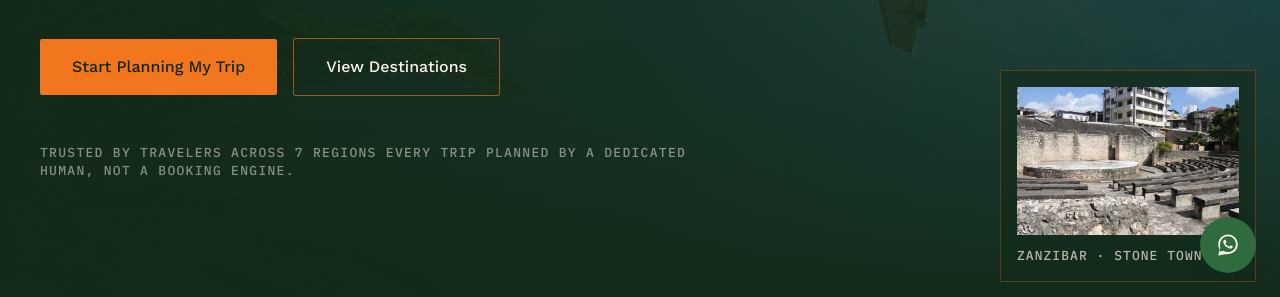
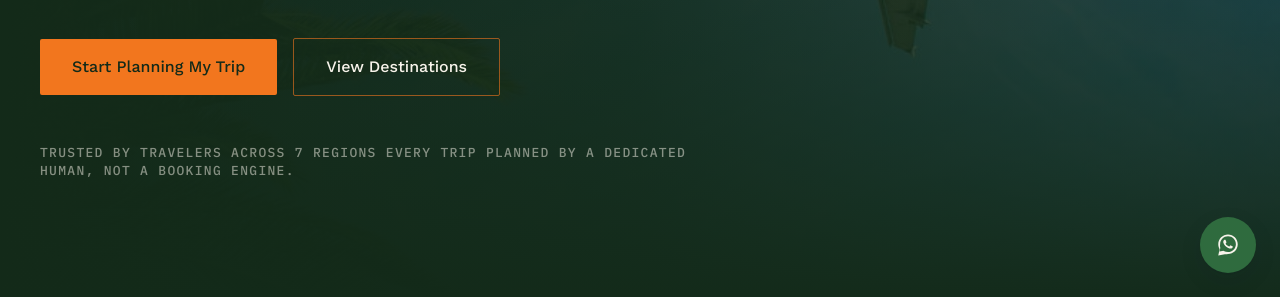
Before and after one commit to davidoluwaseyi024-beep/WAKATI-TRIPS-PROJECT, a Next.js app: page / in a window 1280 px wide. Shown: the part 503-800 px from the top of the page. Built offline with nearby package versions, Linux system fonts and the light colour scheme; no server answers.

Commit message:
Remove featured Zanzibar Stone Town card from Hero
Drops the floating destination-slideshow card and its now-unused
imports/lookup.

```diff
--- a/components/sections/Hero.tsx
+++ b/components/sections/Hero.tsx
@@ -1,9 +1,5 @@
 import { Button } from "@/components/ui/Button";
-import { DestinationSlideshow } from "@/components/ui/DestinationSlideshow";
 import { ImagePlaceholder } from "@/components/ui/ImagePlaceholder";
-import { destinations } from "@/lib/data";
-
-const stoneTown = destinations.find((d) => d.place === "Zanzibar")!;
 
 export function Hero() {
   return (
@@ -49,20 +45,6 @@ export function Hero() {
           </p>
         </div>
       </div>
-
-      <div className="absolute bottom-8 right-6 z-10 hidden w-64 border border-gold/30 bg-ink/60 p-4 backdrop-blur lg:block">
-        <DestinationSlideshow
-          images={stoneTown.images}
-          alt="Stone Town, Zanzibar"
-          label="Featured destination"
-          dimensions="480 × 320"
-          ratioClassName="aspect-[3/2]"
-          sizes="256px"
-        />
-        <p className="mt-3 font-mono text-mono-data uppercase tracking-[0.08em] text-paper/70">
-          Zanzibar · Stone Town
-        </p>
-      </div>
     </section>
   );
 }
```
